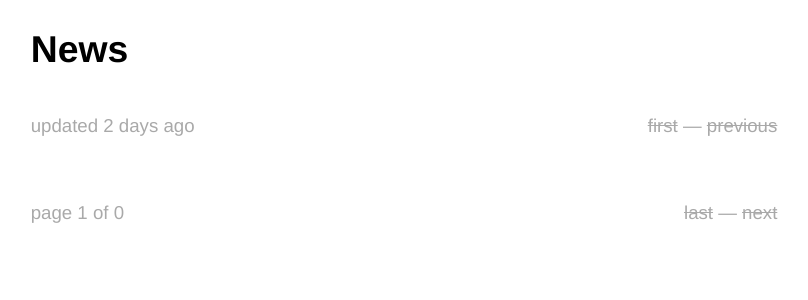
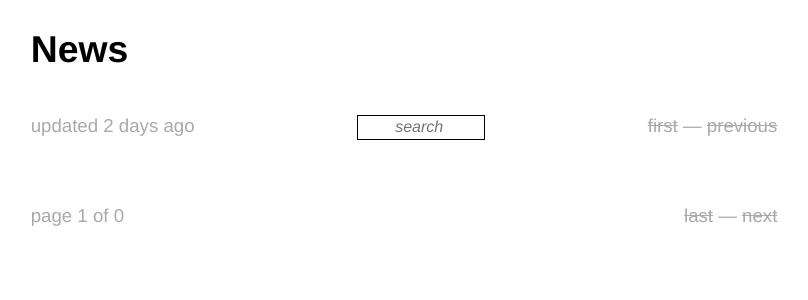
Before and after one commit to donmccaughey/news_donm_cc, a Flask app: page / in a window 1280 px wide. Shown: the top 300 px of the page, without its empty margins (236-1044 px from the left). Run offline with Flask 3, Linux system fonts and the light colour scheme.

Commit message:
Add search box to the news page.
Add a search form to the `<header>` of the news page.  Move the page
info, page controls and search form into a `<nav>` tag inside the
`<header>` to give these page controls a common parent.

Also add a `<nav>` to the `<footer>` and put the lower page info and
page controls into it.  Swap the order of page info and page control
`<p>` tags in the footer to give them a more logical document ordering,
with the page controls both upper and lower directly adjacent to the
main content.

Update the CSS in `page.html` to give the new search form a nice layout
and to remove redundant styles.

```diff
--- a/src/server/templates/news.html
+++ b/src/server/templates/news.html
@@ -2,8 +2,12 @@
 {% block title %}News{% endblock %}
 {% block header %}
     <h1>News</h1>
+    <nav>
         <p class=page-info>
             updated <time datetime={{news.modified|iso}}>{{news.modified|utc}}</time>
+        <form class=search action=./ method=GET>
+            <input type=search name=q placeholder=search>
+        </form>
         <p class=page-control>
             {% if news.first_url %}
             <a href={{news.first_url}}>first</a>
@@ -16,6 +20,7 @@
             {% else %}
             <span>previous</span>
             {% endif %}
+    </nav>
 {% endblock %}
 {% block main %}
     <ol>
@@ -34,8 +39,7 @@
     </ol>
 {% endblock %}
 {% block footer %}
-    <p class=page-info>
-        page {{news.page.number}} of {{news.page.count}}
+    <nav>
         <p class=page-control>
             {% if news.last_url %}
                 <a href={{news.last_url}}>last</a>
@@ -48,4 +52,7 @@
             {% else %}
                 <span>next</span>
             {% endif %}
+        <p class=page-info>
+            page {{news.page.number}} of {{news.page.count}}
+    </nav>
 {% endblock %}
--- a/src/server/templates/page.html
+++ b/src/server/templates/page.html
@@ -87,6 +87,13 @@
         padding: 0;
         position: relative;
     }
+    footer nav {
+        flex-direction: row-reverse;
+    }
+    form {
+        margin: 0;
+        padding: 0;
+    }
     h1 {
         color: var(--text);
     }
@@ -103,6 +110,23 @@
         font: 14pt "Atkinson Hyperlegible", Helvetica, Arial, sans-serif;
         margin: 0;
         padding: 0;
+    }
+    input {
+        background-color: var(--page);
+        border: thin solid var(--text);
+        color: var(--text);
+        font: 12pt "Atkinson Hyperlegible", Helvetica, Arial, sans-serif;
+        margin: 0;
+        padding: 2pt 4pt;
+        text-align: center;
+        width: 8em;
+        -webkit-appearance: none;
+    }
+    input::placeholder {
+        font: italic 12pt "Atkinson Hyperlegible", Helvetica, Arial, sans-serif;
+    }
+    input[type="search"]::-webkit-search-cancel-button {
+        -webkit-appearance: none;
     }
     li {
         padding: 0.25rem 0;
@@ -129,20 +153,18 @@
         margin: 0;
         padding: 0;
     }
+    nav {
+        display: flex;
+        justify-content: space-between;
+    }
+    nav form,p {
+        margin: 1em 0;
+    }
     ol {
         counter-reset: item {{news.counter_reset_item}};
         list-style: none;
         margin: 1.5rem 0;
         padding: 0;
-    }
-    .new {
-        border-left: 0.33rem solid var(--highlight);
-        padding-left: 0.33rem;
-    }
-    .page-control {
-        display: inline-block;
-        position: absolute;
-        right: 0;
     }
     .page-control a {
         color: var(--text);
@@ -152,9 +174,6 @@
     }
     .page-control span {
         text-decoration: line-through;
-    }
-    .page-info {
-        display: inline-block;
     }
 </style>
 {% endif %}
```
Lines whose indentation alone changed are shown as unchanged.
